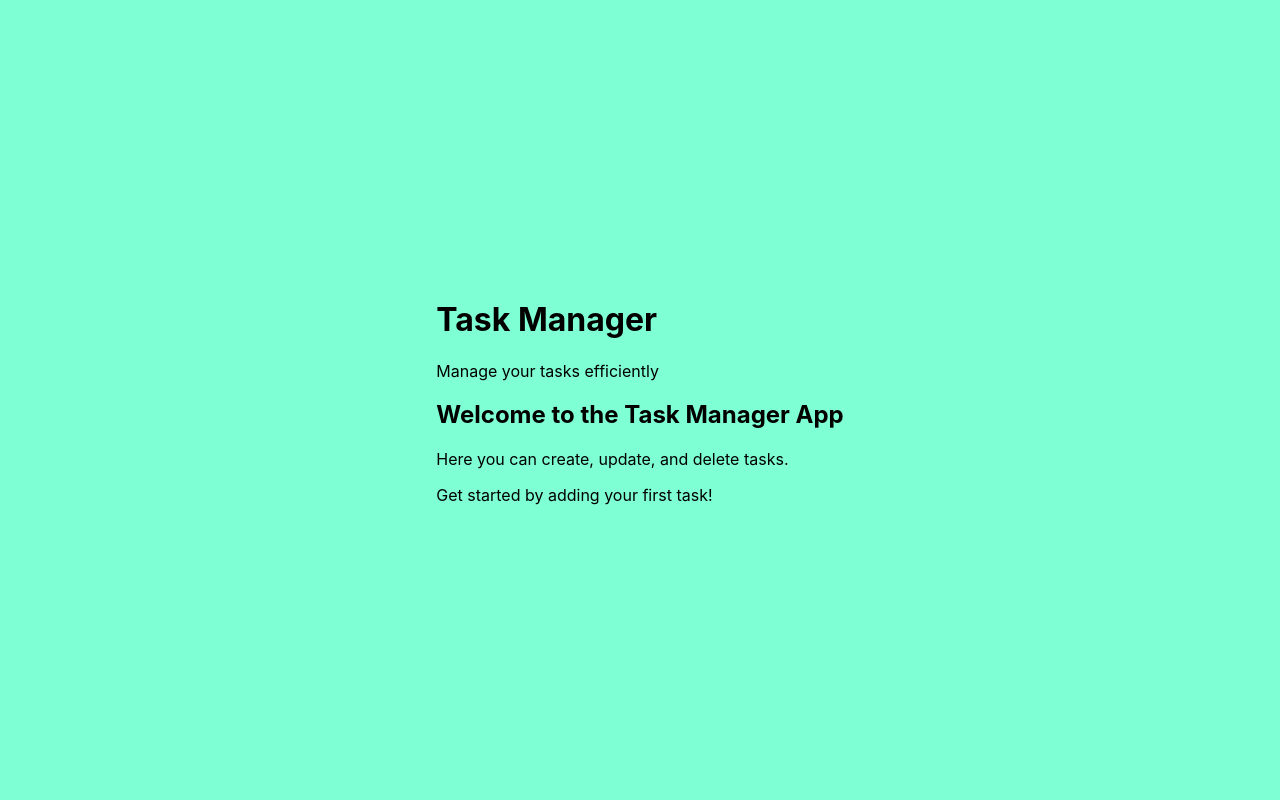
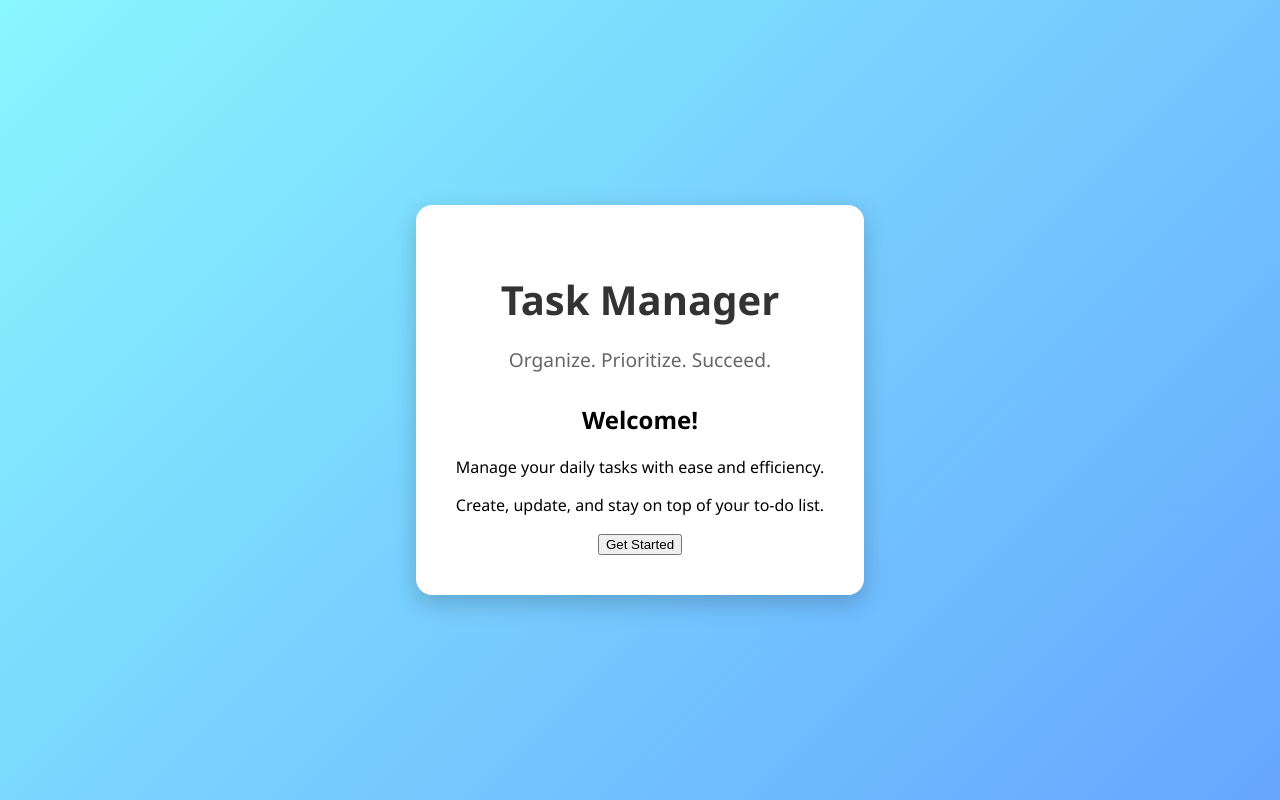
Before and after one commit to HansonGrace/ToDoListSpringboot, a React (Create React App) app in the folder task-manager-frontend/: page /home in a window 1280 px wide. Built offline with nearby package versions, Linux system fonts and the light colour scheme.

Commit message:
update css

```diff
--- a/task-manager-frontend/src/pages/home/home.css
+++ b/task-manager-frontend/src/pages/home/home.css
@@ -5,5 +5,30 @@
     align-items: center;
     justify-content: center;
     height: 100vh;
-    background-color:aquamarine
+    background: linear-gradient(135deg, #89f7fe, #66a6ff);
+    font-family: 'Segoe UI', Tahoma, Geneva, Verdana, sans-serif;
 }
+
+.home-container {
+    background: white;
+    padding: 40px;
+    border-radius: 16px;
+    box-shadow: 0 8px 24px rgba(0, 0, 0, 0.2);
+    text-align: center;
+    max-width:
+}
+
+.home-top {
+    margin-bottom: 30px;
+}
+
+.home-title{
+    font-size: 2.5rem;
+    margin-bottom: 10px;
+    color: #333;
+}
+
+.home-subtitle{
+    font-size: 1.2rem;
+    color: #666;
+}
--- a/task-manager-frontend/src/pages/home/home.jsx
+++ b/task-manager-frontend/src/pages/home/home.jsx
@@ -4,19 +4,20 @@ import './home.css';
 function Home() {
     return (
         <div className="home">
-            <div className='home-container'>
-                <div className='home-top'>
-                    <h1>Task Manager</h1>
-                    <p>Manage your tasks efficiently</p>
+            <div className="home-container">
+                <div className="home-top">
+                    <h1 className="home-title">Task Manager</h1>
+                    <p className="home-subtitle">Organize. Prioritize. Succeed.</p>
                 </div>
-                <div className='home-bottom'>
-                    <h2>Welcome to the Task Manager App</h2>
-                    <p>Here you can create, update, and delete tasks.</p>
-                    <p>Get started by adding your first task!</p>
+                <div className="home-bottom">
+                    <h2>Welcome!</h2>
+                    <p>Manage your daily tasks with ease and efficiency.</p>
+                    <p>Create, update, and stay on top of your to-do list.</p>
+                    <button className="home-button">Get Started</button>
                 </div>
             </div>
         </div>
     );
 }
 
-export default Home
+export default Home;
```
